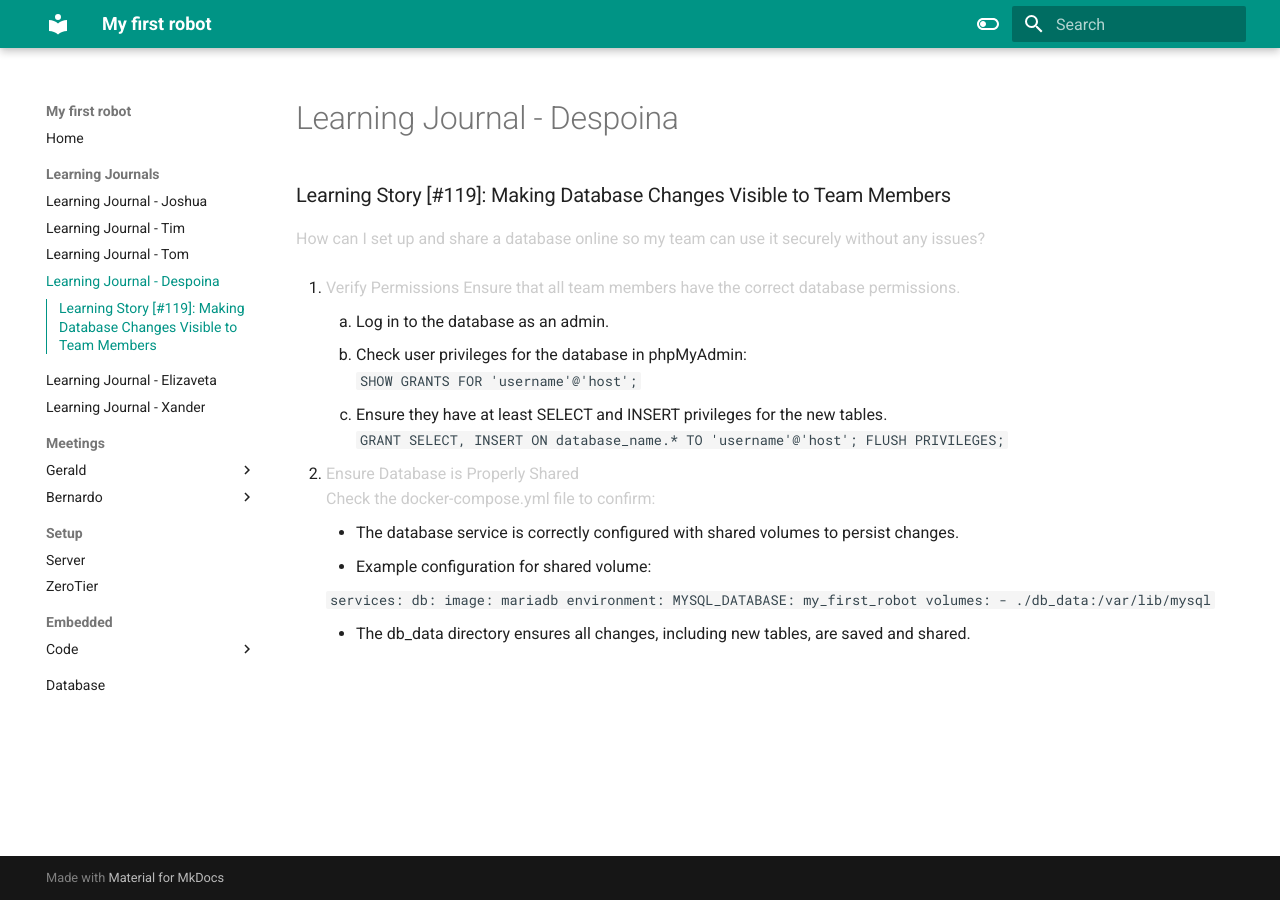
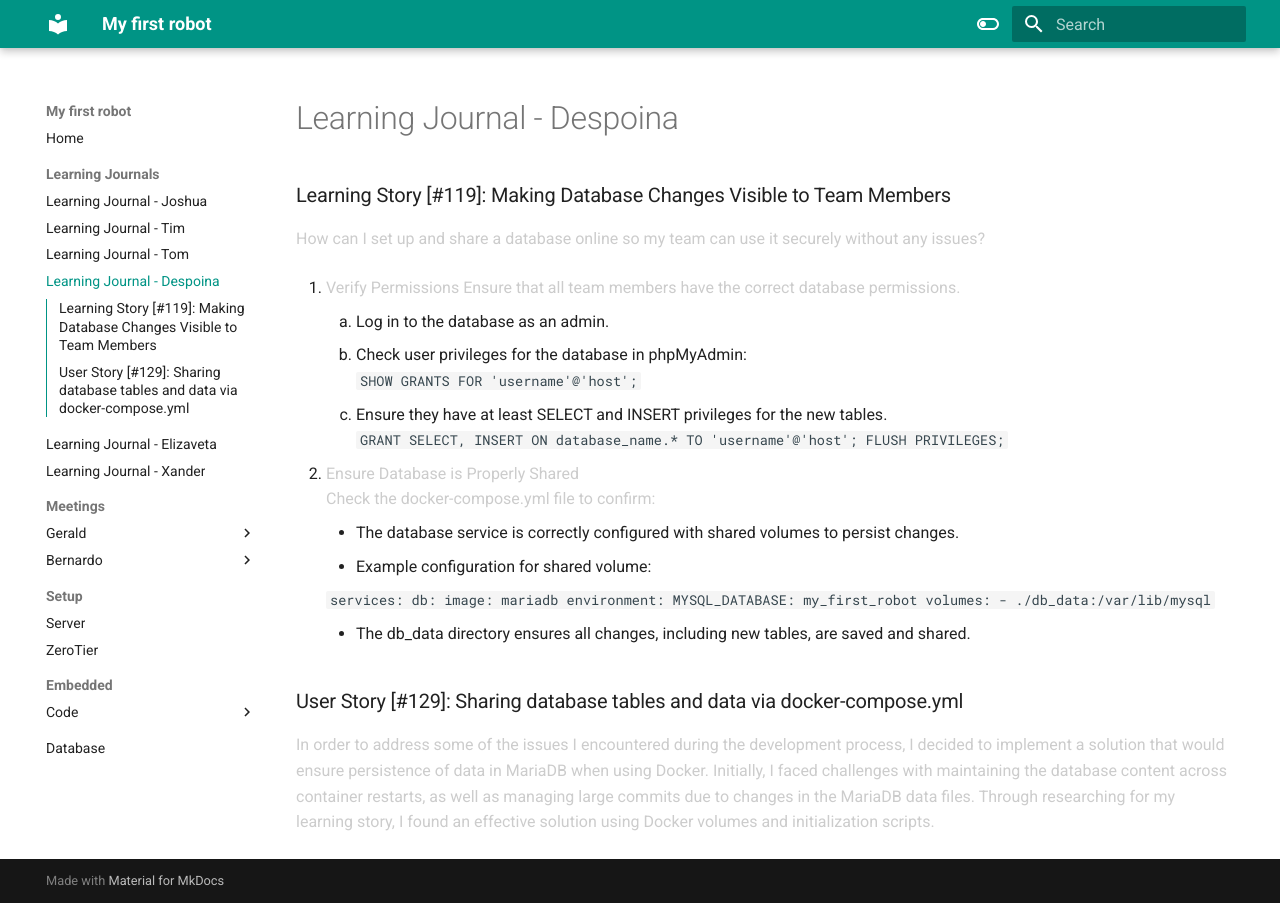
Before and after one commit to VioletHarmon2002/MyFirstRobot, an MkDocs documentation site: the page built from docs/Learning Journals/learning-journal-despoina.md, in a window 1280 px wide. Built offline with MkDocs 1.6.1 and Material for MkDocs 9.7.7, drawn with Linux system fonts in a browser that asks for light colours.

Commit message:
Added: user story documentation introduction

```diff
--- a/docs/Learning Journals/learning-journal-despoina.md
+++ b/docs/Learning Journals/learning-journal-despoina.md
@@ -33,3 +33,6 @@ Check the docker-compose.yml file to confirm:
     ``
 
     - The db_data directory ensures all changes, including new tables, are saved and shared.
+
+### User Story [#129]: Sharing database tables and data via docker-compose.yml
+In order to address some of the issues I encountered during the development process, I decided to implement a solution that would ensure persistence of data in MariaDB when using Docker. Initially, I faced challenges with maintaining the database content across container restarts, as well as managing large commits due to changes in the MariaDB data files. Through researching for my learning story, I found an effective solution using Docker volumes and initialization scripts.
```
